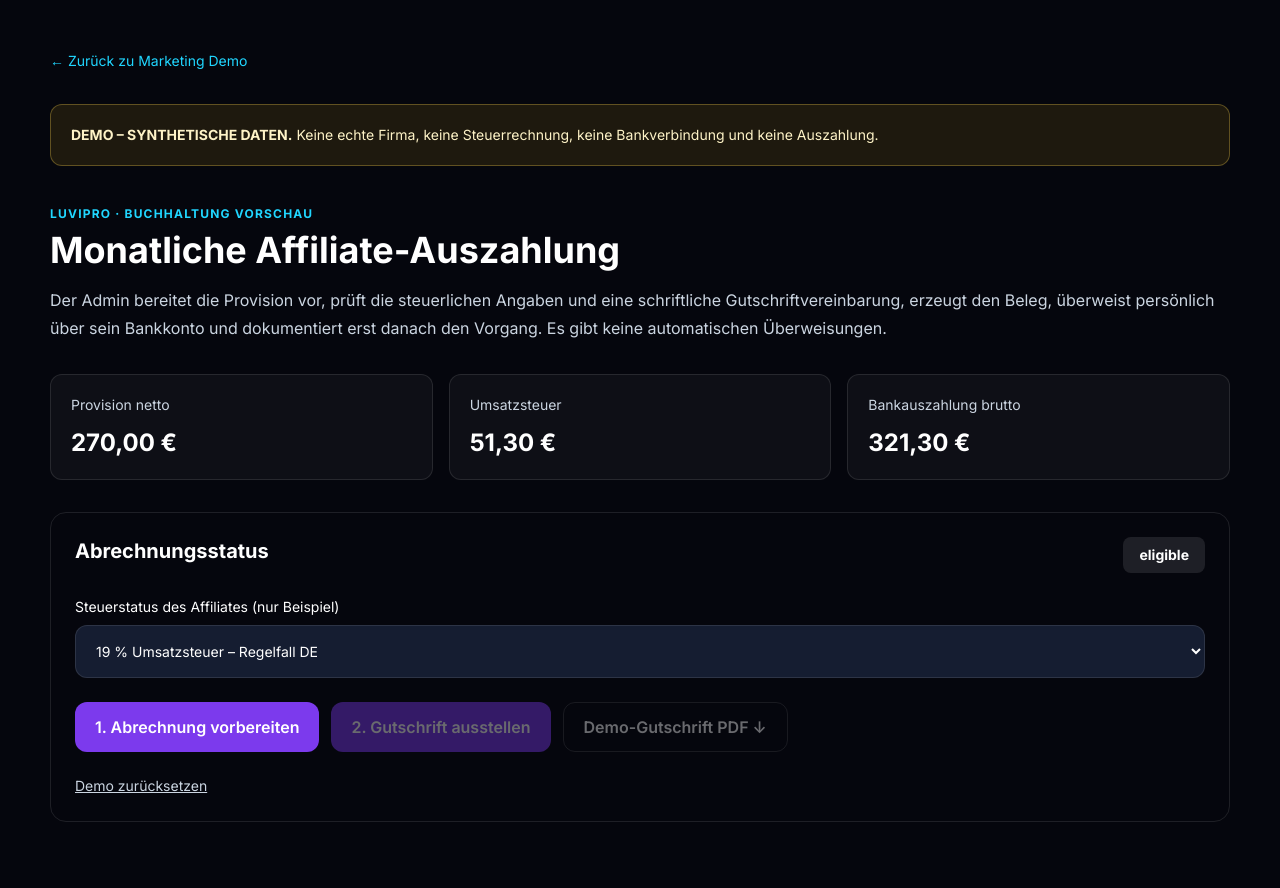
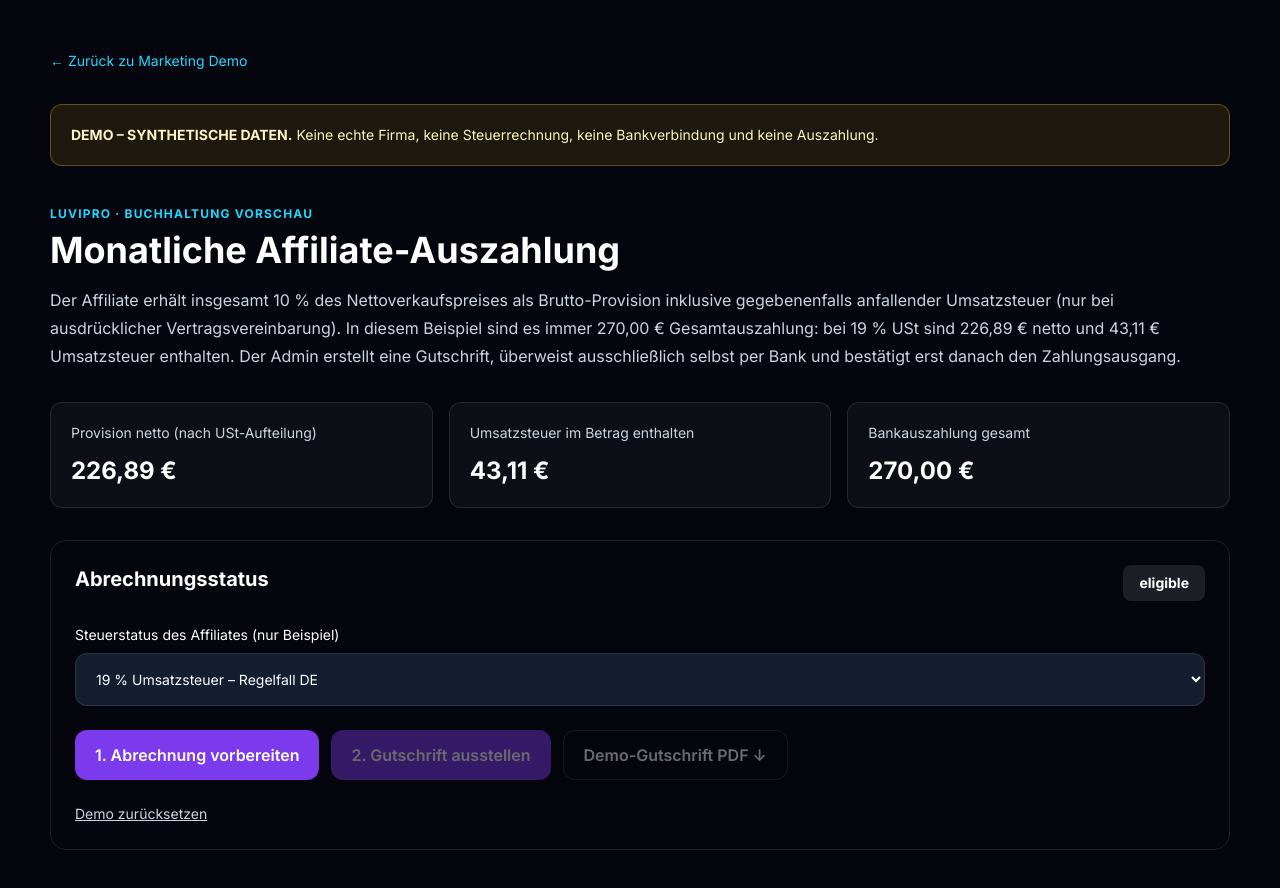
Before and after one commit to Diaa6969/luvipro-website, a Next.js app: page /demo/affiliate-settlements in a window 1280 px wide. Shown: the top 888 px of the page. Built offline with nearby package versions, Linux system fonts and the light colour scheme.

Commit message:
Show fixed 10% gross commission with included VAT, no extra transfer, and explicit admin confirmation in demo

```diff
--- a/src/app/demo/affiliate-settlements/page.tsx
+++ b/src/app/demo/affiliate-settlements/page.tsx
@@ -9,7 +9,9 @@ export default function SettlementDemo(){
  const [bankRef,setBankRef]=useState("");
  const [actualTransfer,setActualTransfer]=useState(false);
  const [message,setMessage]=useState("");
- const net=27000, tax=vat==="19"?Math.round(net*.19):0,gross=net+tax;
+ const gross=27000; // Fixed, VAT-inclusive 10% of 2,700 € net device sale
+ const net=vat==="19"?Math.round(gross/1.19):gross;
+ const tax=gross-net;
  async function pdf(){
   const doc=await PDFDocument.create(),page=doc.addPage([595,842]);
   const bold=await doc.embedFont(StandardFonts.HelveticaBold),font=await doc.embedFont(StandardFonts.Helvetica);
@@ -38,9 +40,9 @@ export default function SettlementDemo(){
   <div className="mt-8 rounded-xl border border-amber-300/30 bg-amber-400/10 p-5 text-sm text-amber-100"><b>DEMO – SYNTHETISCHE DATEN.</b> Keine echte Firma, keine Steuerrechnung, keine Bankverbindung und keine Auszahlung.</div>
   <p className="mt-10 text-xs font-bold uppercase tracking-widest text-pulse">LUVIPRO · Buchhaltung Vorschau</p>
   <h1 className="mt-2 text-4xl font-bold">Monatliche Affiliate-Auszahlung</h1>
-  <p className="mt-4 leading-7 text-slate-300">Der Admin bereitet die Provision vor, prüft die steuerlichen Angaben und eine schriftliche Gutschriftvereinbarung, erzeugt den Beleg, überweist persönlich über sein Bankkonto und dokumentiert erst danach den Vorgang. Es gibt keine automatischen Überweisungen.</p>
+  <p className="mt-4 leading-7 text-slate-300">Der Affiliate erhält insgesamt 10 % des Nettoverkaufspreises als Brutto-Provision inklusive gegebenenfalls anfallender Umsatzsteuer (nur bei ausdrücklicher Vertragsvereinbarung). In diesem Beispiel sind es immer 270,00 € Gesamtauszahlung: bei 19 % USt sind 226,89 € netto und 43,11 € Umsatzsteuer enthalten. Der Admin erstellt eine Gutschrift, überweist ausschließlich selbst per Bank und bestätigt erst danach den Zahlungsausgang.</p>
   <div className="mt-8 grid gap-4 sm:grid-cols-3">
-   {[["Provision netto",net],["Umsatzsteuer",tax],["Bankauszahlung brutto",gross]].map(([label,amount])=><div className="rounded-xl border border-white/10 bg-white/[.04] p-5" key={String(label)}><p className="text-sm text-slate-300">{label}</p><p className="mt-3 text-2xl font-bold">{euro(Number(amount))}</p></div>)}
+   {[["Provision netto (nach USt-Aufteilung)",net],["Umsatzsteuer im Betrag enthalten",tax],["Bankauszahlung gesamt",gross]].map(([label,amount])=><div className="rounded-xl border border-white/10 bg-white/[.04] p-5" key={String(label)}><p className="text-sm text-slate-300">{label}</p><p className="mt-3 text-2xl font-bold">{euro(Number(amount))}</p></div>)}
   </div>
   <section className="mt-8 rounded-2xl border border-white/10 p-6">
    <div className="flex flex-wrap justify-between gap-4"><h2 className="text-xl font-bold">Abrechnungsstatus</h2><strong className="rounded-lg bg-white/10 px-4 py-2 text-sm">{stage}</strong></div>
@@ -58,7 +60,7 @@ export default function SettlementDemo(){
     <p className="text-sm leading-6 text-amber-100">LUVIPRO löst hier KEINE Überweisung aus. Admin muss den Bruttobetrag {euro(gross)} bei seiner Bank selbst überweisen.</p>
     <label className="text-sm">Bankreferenz / Verwendungszweck<input value={bankRef} onChange={e=>setBankRef(e.target.value)} className="mt-2 block w-full rounded-xl border border-white/20 bg-[#151d31] p-3" placeholder="DEMO-TRANSFER-0001"/></label>
     <label className="flex gap-3 text-sm"><input type="checkbox" checked={actualTransfer} onChange={e=>setActualTransfer(e.target.checked)}/>Externe Bankzahlung vom Admin bestätigt (in dieser Demo rein hypothetisch).</label>
-    <button onClick={pay} className="rounded-xl bg-emerald-700 px-5 py-3 font-semibold">Nur Nachweis dokumentieren</button>
+    <button onClick={pay} className="rounded-xl bg-emerald-700 px-5 py-3 font-semibold">✓ Admin bestätigt: Überweisung ist erfolgt</button>
    </div>}
    {stage==="paid"&&<div className="mt-7 rounded-xl border border-emerald-400/30 bg-emerald-500/10 p-4">Auszahlung dokumentiert (nur Demo). Bankreferenz: {bankRef}. Originale Rechnungen, Gutschriften und Buchungssätze müssen im Live-System unveränderbar archiviert werden.</div>}
    {message&&<p role="status" className="mt-5 text-sm text-amber-100">{message}</p>}
```
